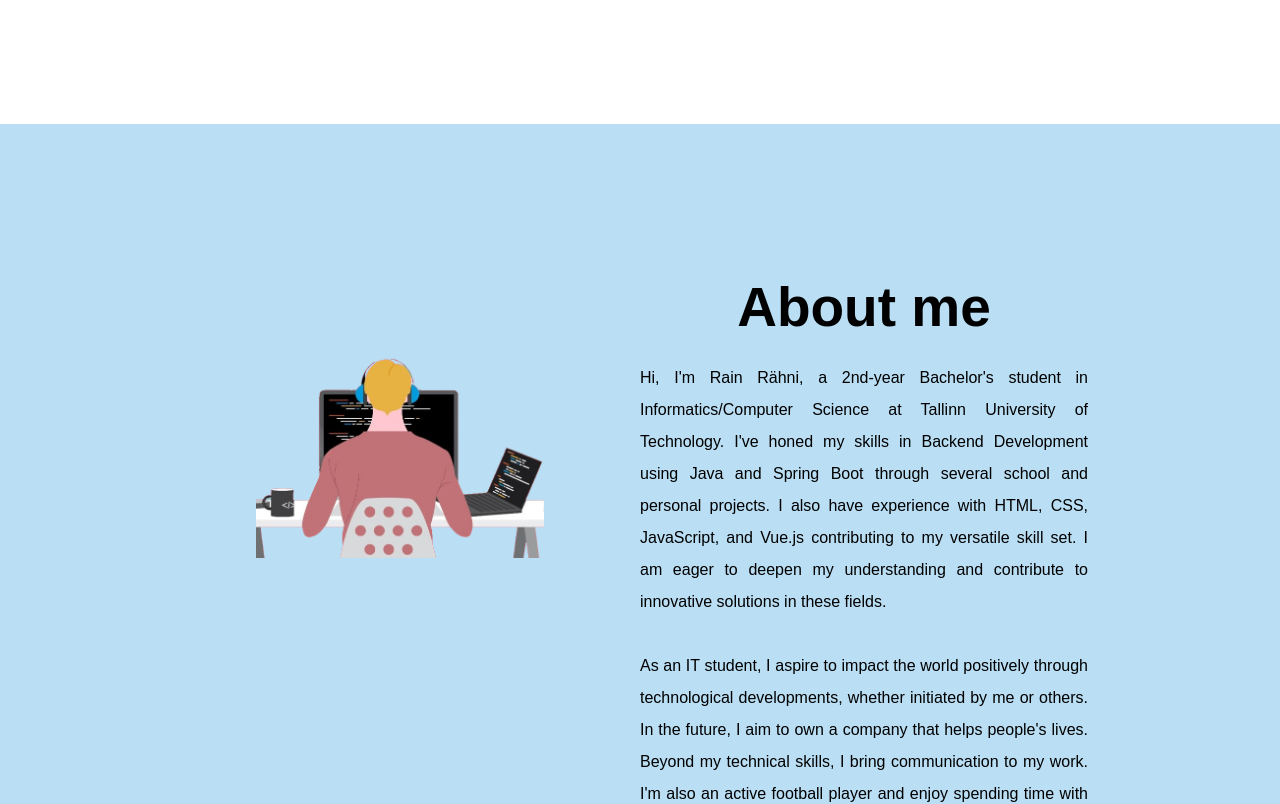
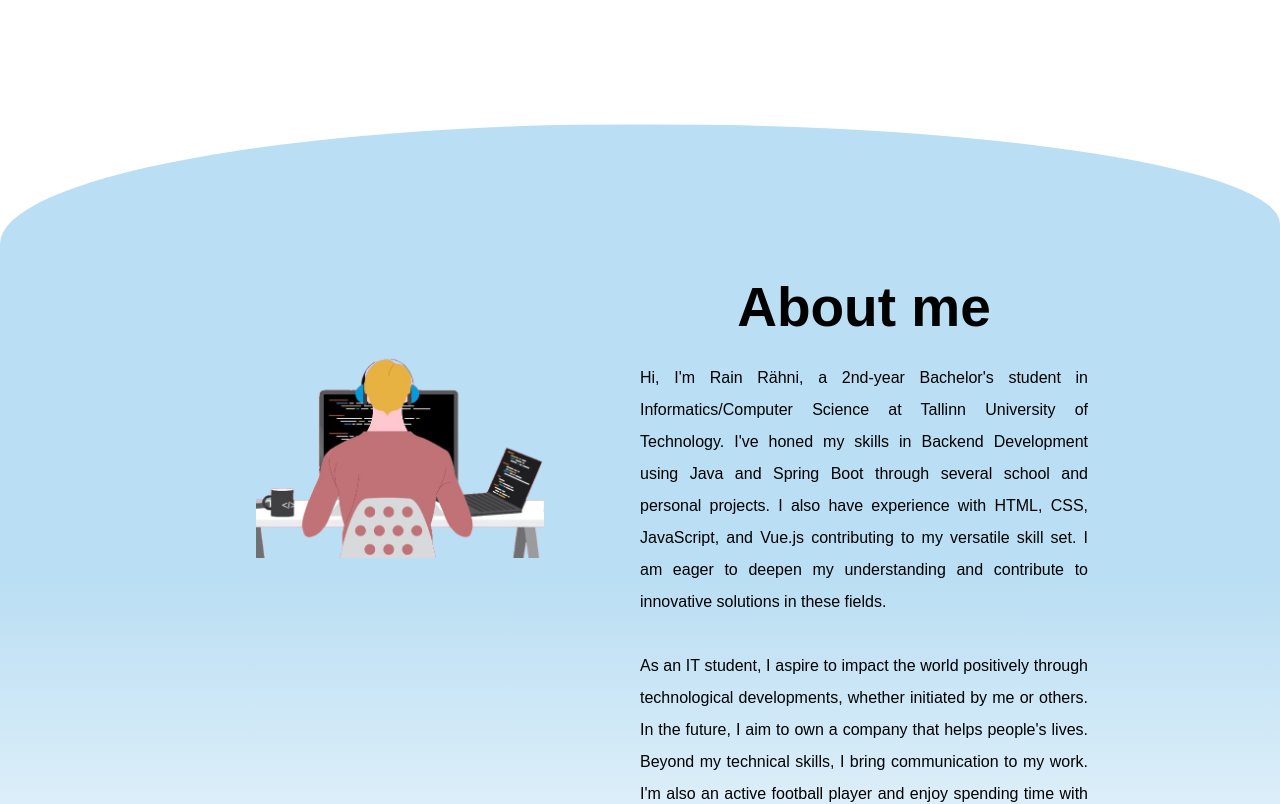
Before and after one commit to RainRahni/cv-rainhni, a Vue app: page / in a window 1280 px wide. Shown: the part 600-1404 px from the top of the page. Built offline with nearby package versions, Linux system fonts and the light colour scheme.

Commit message:
design complete

```diff
--- a/src/components/Contact.vue
+++ b/src/components/Contact.vue
@@ -31,17 +31,15 @@
   </div>
   <footer>
     <div class="containerC">
-      <div style="display: flex; align-items: center; justify-content: end; padding: 10%; width: 100%">
         <div class="contact-me">
           <h2>Get in touch</h2>
             <div class="info-logo">
-            <img class="logo" src="src/assets/mail.png" style="margin-top: 1%;">
+            <img class="logo" src="src/assets/mail.png" style="margin-top: 0.5rem">
             <a href="mailto:rain.rahni@mail.ee"><h3 class="info">rain.rahni@mail.ee</h3></a>
           </div>
-          <div class="info-logo">
+          <div class="info-logo" style="float: right">
             <img class="logo" src="src/assets/phone.png">
             <a href="tel:+37253065066"><h3 class="info">+372 53065066</h3></a>
-          </div>
         </div>
       </div>
       <div class="credit">
@@ -83,9 +81,16 @@
   grid-template-columns: 1fr 1fr;
   color: black;
 }
+.contact-me {
+  align-items: center;
+  justify-content: center;
+  margin-left: 30%;
+  padding-left: 10%;
+}
+
 .credit {
   display: flex;
-  align-items: end;
+  align-items: center;
   justify-content: center;
   padding: 10%;
 }
--- a/src/components/Introduction.vue
+++ b/src/components/Introduction.vue
@@ -44,7 +44,6 @@
 .info {
   margin-left: 1%;
   width: 100%;
-
 }
 .whole {
   display: grid;
--- a/src/components/Recommendation.vue
+++ b/src/components/Recommendation.vue
@@ -51,4 +51,5 @@
   padding-left: 20%;
   padding-right: 20%;
 }
+
 </style>
--- a/src/views/HomeView.vue
+++ b/src/views/HomeView.vue
@@ -7,6 +7,7 @@
       </div>
     </section>
     <section class="about">
+      <div class="curve-top"></div>
       <div class="container">
         <About />
       </div>
@@ -22,9 +23,11 @@
     </div>
   </section>
   <section class="recommendation">
+    <div class="wave-top"></div>
     <div class="container">
       <Recommendation />
     </div>
+    <div class="curve"></div>
   </section>
   <section class="contact">
     <div class="container">
@@ -42,7 +45,10 @@
 .about {
   padding-top: 10%;
   padding-bottom: 10%;
-  background-color: #badef3;
+  background: linear-gradient(to top, #ffffff , #badef3 50%);
+  border-top-left-radius: 50% 120px;
+  border-top-right-radius: 50% 100px;
+  clip-path: polygon(0 0, 100% 0, 100% 92%, 0% 120%);
 }
 .projects {
   padding-top: 10%;
@@ -51,12 +57,31 @@
   padding-right: 15em;
 }
 .recommendation {
-  padding-top: 5%;
   padding-bottom: 10%;
-  background-color: #badef3;
+  background: linear-gradient(to bottom, #ffffff , #badef3 50%);
+  border-bottom-left-radius: 50% 120px;
+  border-bottom-right-radius: 50% 100px;
+  clip-path: polygon(0 0, 100% 0, 100% 92%, 0% 120%);
+
 }
 .education {
   padding-bottom: 5%;
+}
+.curve {
+  position: relative;
+  width: 100%;
+  background: linear-gradient(to bottom, #ffffff 0%, #badef3 100%);
+  transform: skewY(-3deg);
+  border-bottom-left-radius: 50% 20px;
+  border-bottom-right-radius: 50% 20px;
+}
+.curve-top {
+  position: relative;
+  width: 100%;
+  background: linear-gradient(to top, #ffffff 0%, #badef3 100%);
+  transform: skewY(-3deg);
+  border-bottom-left-radius: 50% 20px;
+  border-bottom-right-radius: 50% 20px;
 }
 
 </style>
```
